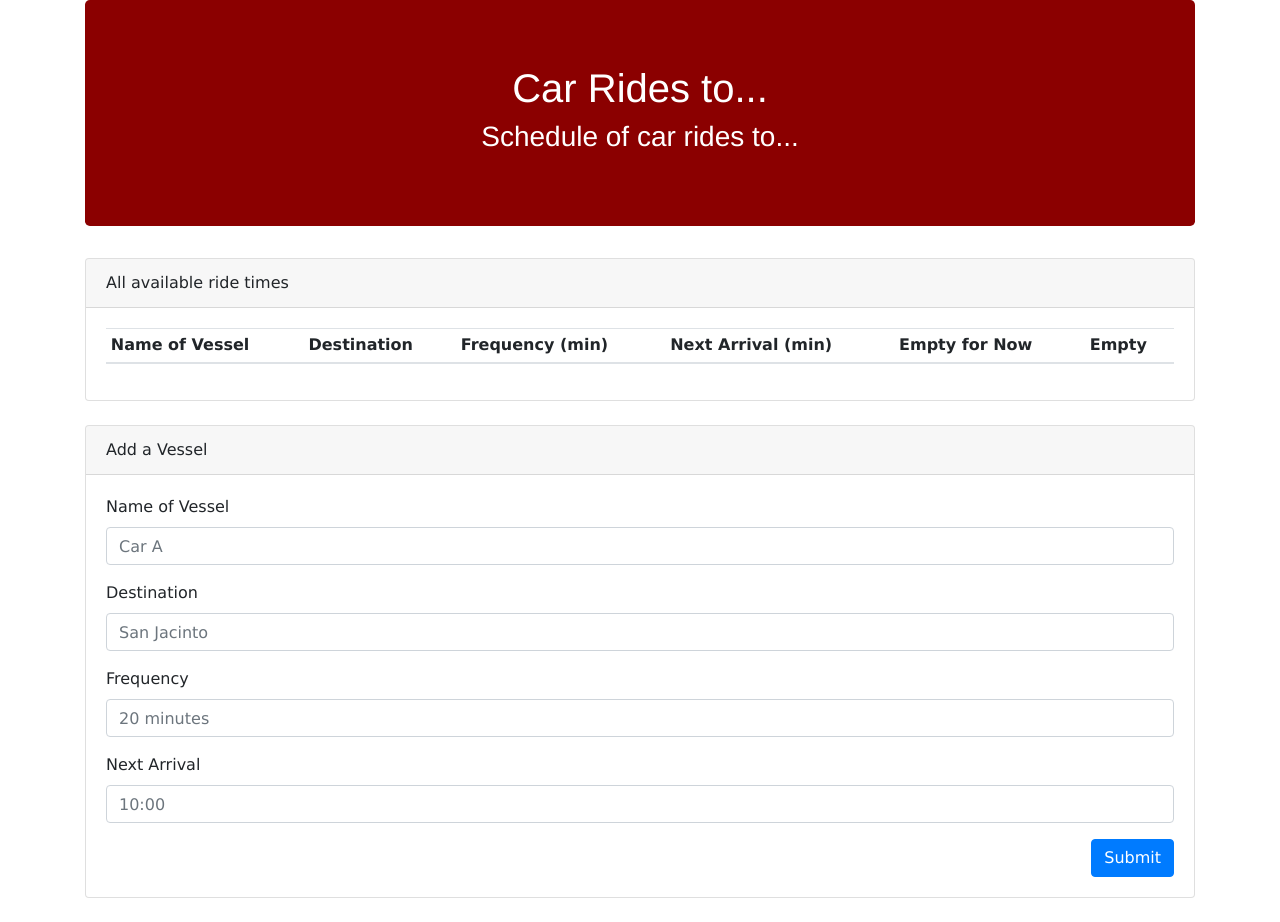
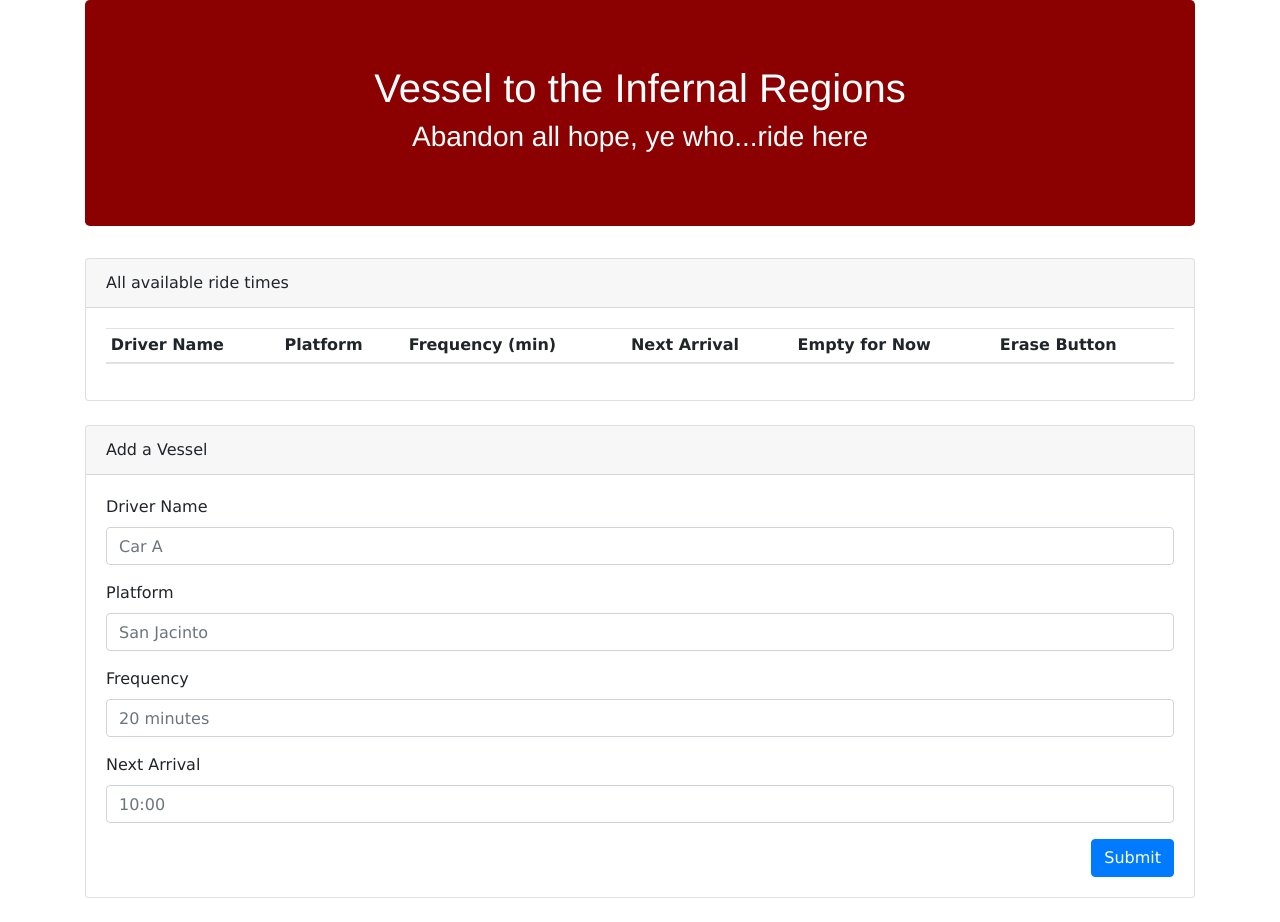
Before and after one commit to patelkr07/FirebaseScheduler, a plain HTML site: page index.html in a window 1280 px wide. Drawn offline with nearby package versions, Linux system fonts and the light colour scheme; no server answers.

Commit message:
fixing table and math

```diff
--- a/assets/css/style.css
+++ b/assets/css/style.css
@@ -3,5 +3,5 @@
 }
 
 .jumbotron {
-    font-family: 'Franklin Gothic Medium', 'Arial Narrow', Arial, sans-serif
+    font-family: 'Franklin Gothic Medium', 'Arial Narrow', Arial, sans-serif;
 }
--- a/index.html
+++ b/index.html
@@ -21,8 +21,8 @@
         <div class="container">
 
             <div class="jumbotron" style="background-color: rgb(139, 0, 0); color: white">
-                <h1 class="text-center">Car Rides to...</h1>
-                <h3 class="text-center">Schedule of car rides to...</h3>
+                <h1 class="text-center">Vessel to the Infernal Regions</h1>
+                <h3 class="text-center">Abandon all hope, ye who...ride here</h3>
             </div>
 
             <div class="row">
@@ -35,12 +35,12 @@
                             <table class="table table-sm table-hover" id='rides-table'>
                                 <thead>
                                     <tr>
-                                        <th scope="col">Name of Vessel</th>
-                                        <th scope="col">Destination</th>
+                                        <th scope="col">Driver Name</th>
+                                        <th scope="col">Platform</th>
                                         <th scope="col">Frequency (min)</th>
-                                        <th scope="col">Next Arrival (min)</th>
+                                        <th scope="col">Next Arrival</th>
                                         <th scope="col">Empty for Now</th>
-                                        <th scope="col">Empty</th>
+                                        <th scope="col">Erase Button</th>
                                     </tr>
                                 </thead>
                                 <tbody>
@@ -59,11 +59,11 @@
 
                             <form>
                                 <div class="form-group">
-                                    <label for="vessel-input">Name of Vessel</label>
+                                    <label for="vessel-input">Driver Name</label>
                                     <input class="form-control" id="vessel-input" placeholder="Car A" type="text">
                                 </div>
                                 <div class="form-group">
-                                    <label for="destination-input">Destination</label>
+                                    <label for="destination-input">Platform</label>
                                     <input class="form-control" id="destination-input" placeholder="San Jacinto" type="text">
                                 </div>
                                 <div class="form-group">
```
Also changed, not shown: assets/images/hell.jpg (added).
